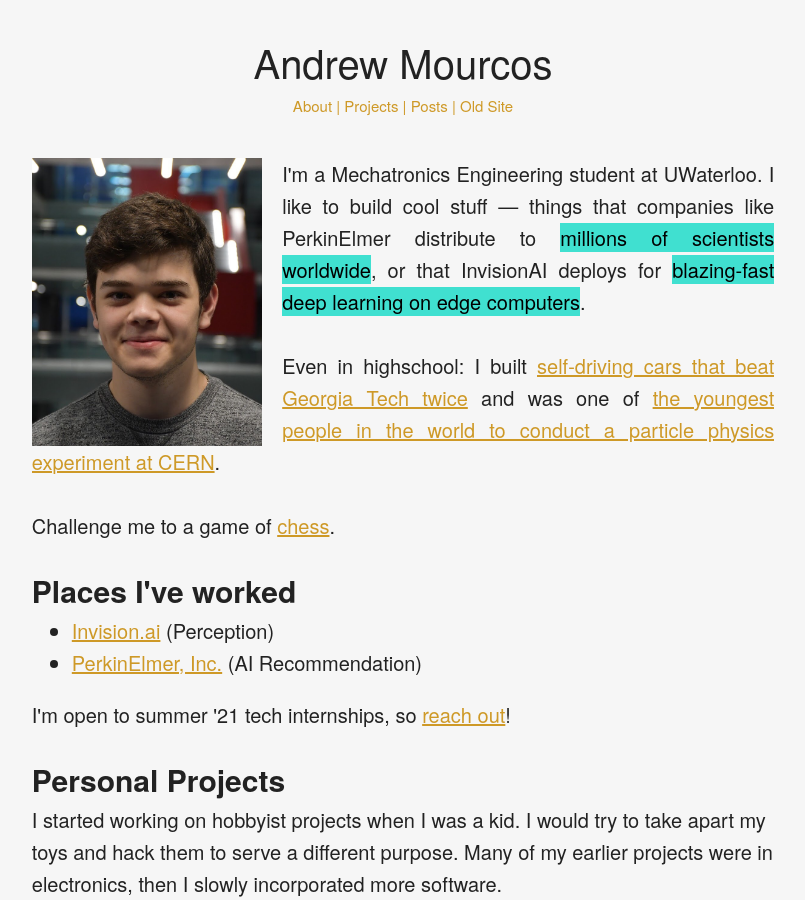
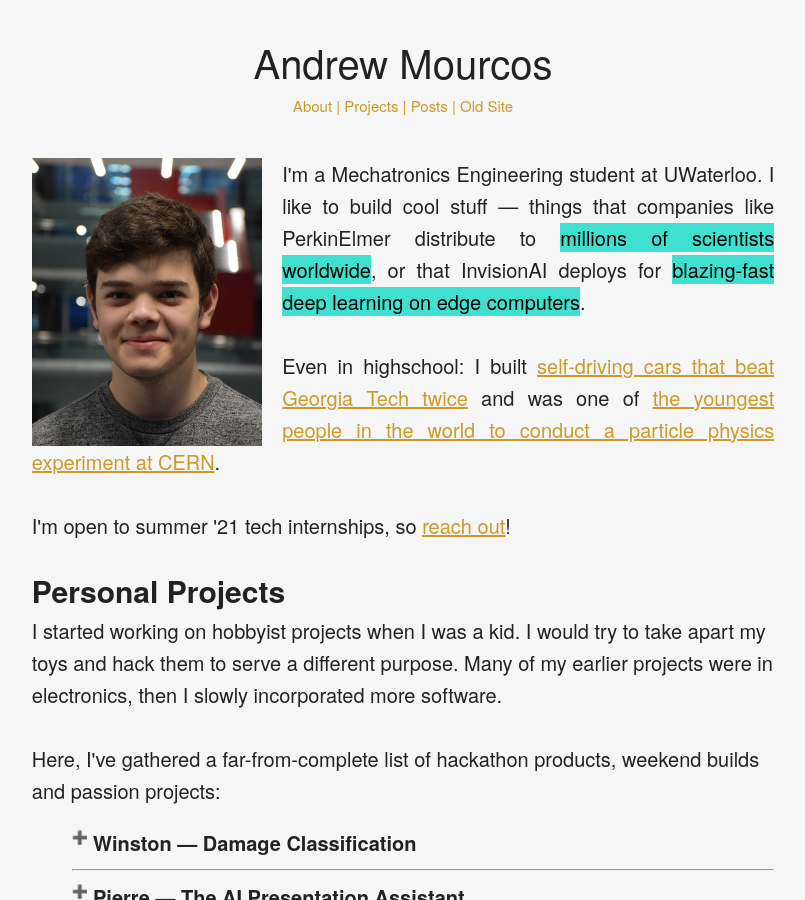
Before and after one commit to andrewmourcos/andrewmourcos.github.io, a Jekyll site: the page built from index.html, in a window 1280 px wide and 900 px high. Shown: the whole window, without its empty margins (237-1042 px from the left). Built offline with Jekyll 4.4.1, drawn with Linux system fonts in a browser that asks for light colours; nearby versions of some CDN libraries.

Commit message:
slight bio change

```diff
--- a/index.html
+++ b/index.html
@@ -67,18 +67,8 @@
         <br><br>
         Even in highschool: I built <a href="/Media/IARRCCTV.mp4">self-driving cars that beat Georgia Tech twice</a> and was one of <a href="https://doi.org/10.1142/S2661339520500079">the youngest people in the world to conduct a particle physics experiment at CERN</a>.
         <br><br>
-        Challenge me to a game of <a href="https://www.chess.com/member/andrewmourcos">chess</a>.
+        I'm open to summer '21 tech internships, so <a href="#contact">reach out</a>!
       </p>
-    </section>
-
-    <section id="internships">
-      <h2>Places I've worked</h2>
-      <ul>
-        <!-- <li> <a href="https://www.forcen.tech">Forcen, Inc.</a> (Robotics Firmware + Electronics R&D)</li> -->
-        <li> <a href="https://invision.ai/">Invision.ai</a> (Perception) </li>
-        <li> <a href="https://www.perkinelmer.com/">PerkinElmer, Inc.</a> (AI Recommendation) </li>
-      </ul>
-      <p>I'm open to summer '21 tech internships, so <a href="#contact">reach out</a>!</p>
     </section>
 
     <section id="projects">
```
